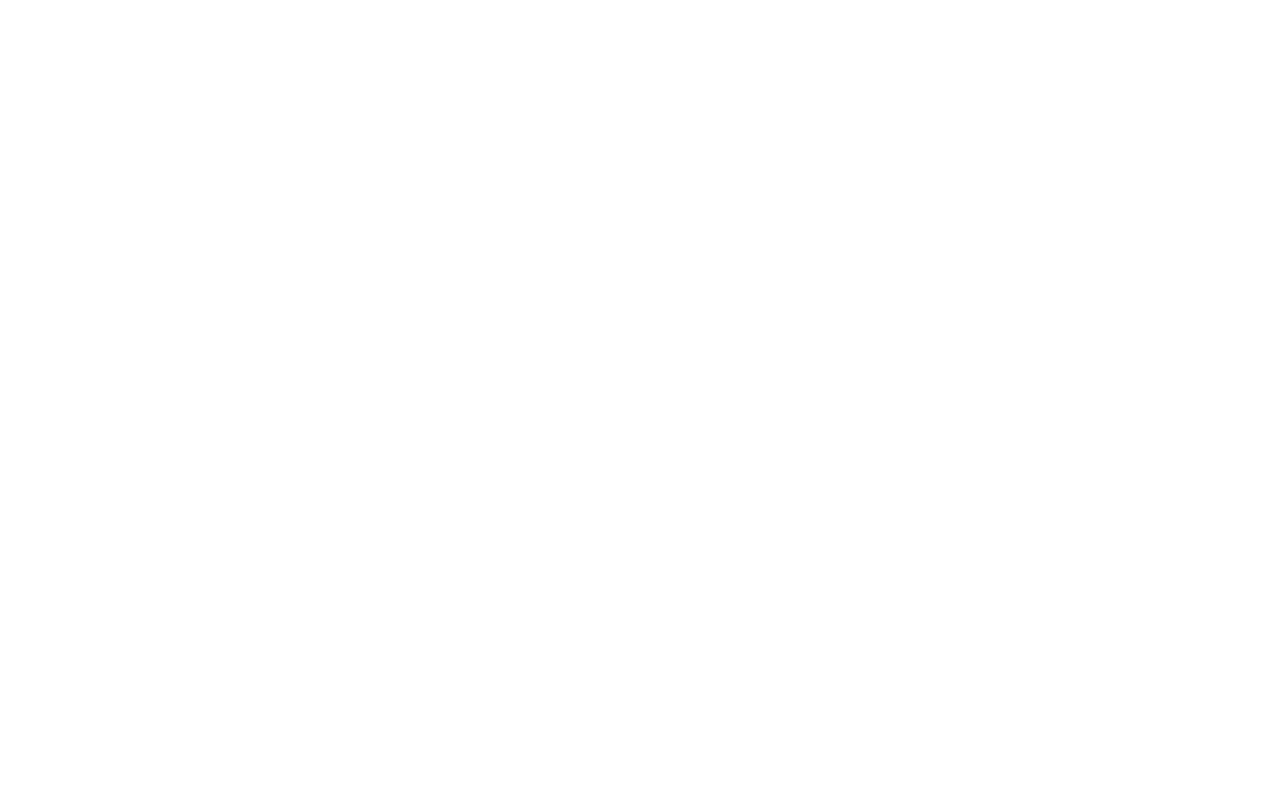
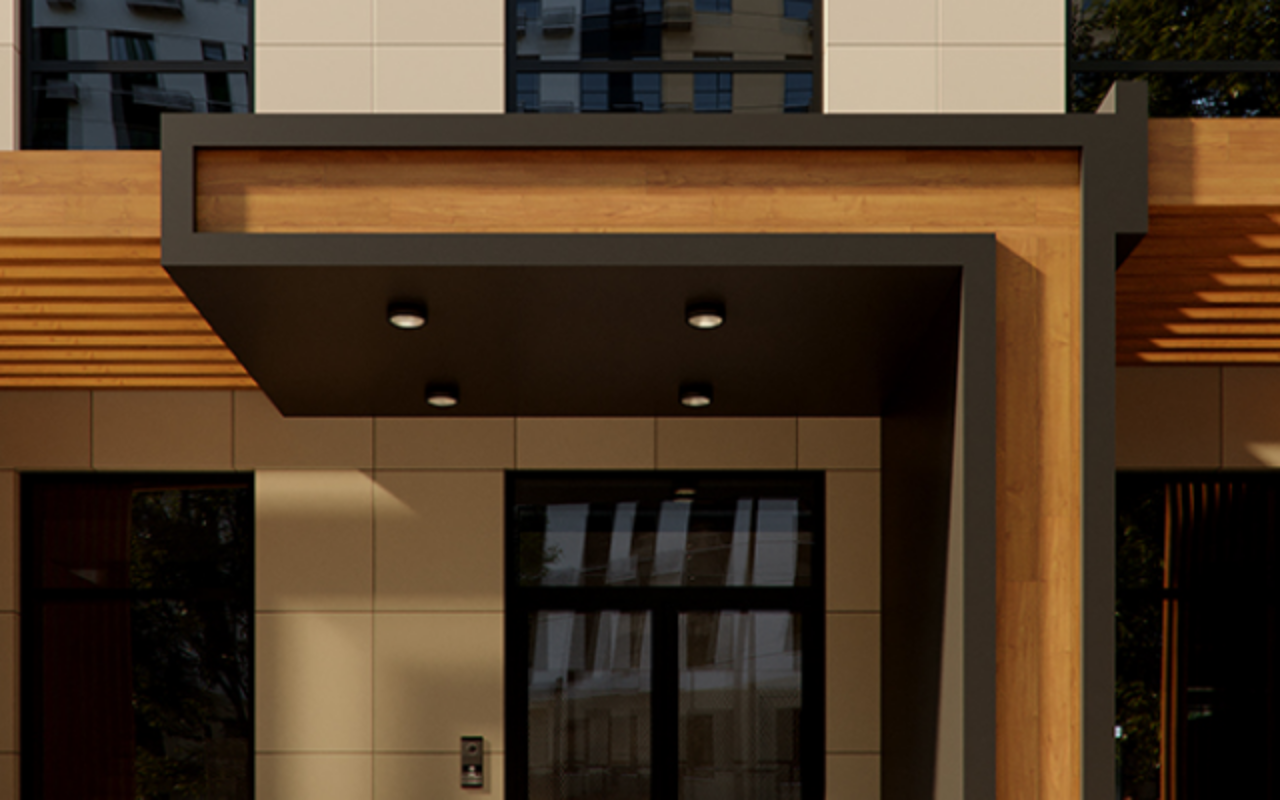
Before and after one commit to Seitkanov2004/izde_kg, a React (Create React App) app: page / in a window 1280 px wide. Built offline with nearby package versions, Linux system fonts and the light colour scheme.

Commit message:
begin hero

```diff
--- a/src/App.tsx
+++ b/src/App.tsx
@@ -1,8 +1,10 @@
 import React from 'react';
+import Home from "./Pages/Home/Home";
 
 const App = () => {
     return (
         <div>
+            <Home/>
 
         </div>
     );
--- a/src/Pages/Home/Hero/Hero.tsx
+++ b/src/Pages/Home/Hero/Hero.tsx
@@ -1,8 +1,18 @@
 import React from 'react';
+import './hero.scss'
+// @ts-ignore
+import bg from "../../../img/Image.png"
 
 const Hero = () => {
     return (
-        <div>
+        <div id='Hero' style={{
+            background: `url("${bg}")no-repeat center/cover`
+        }}>
+            <div className="container">
+                <div className="Hero">
+
+                </div>
+            </div>
 
         </div>
     );
--- /dev/null
+++ b/src/Pages/Home/Hero/hero.scss
@@ -0,0 +1,3 @@
+#Hero {
+  min-height: 100vh;
+}
--- a/src/Types/Types.ts
+++ b/src/Types/Types.ts
@@ -0,0 +1,3 @@
+export  interface IPr {
+
+}
--- a/src/index.css
+++ b/src/index.css
@@ -1,9 +1,3 @@
-
-
-
-
-
-
 html{
     width: 100%;
     max-width: 100%;
```
Also changed, not shown: src/img/Image.png (added).
